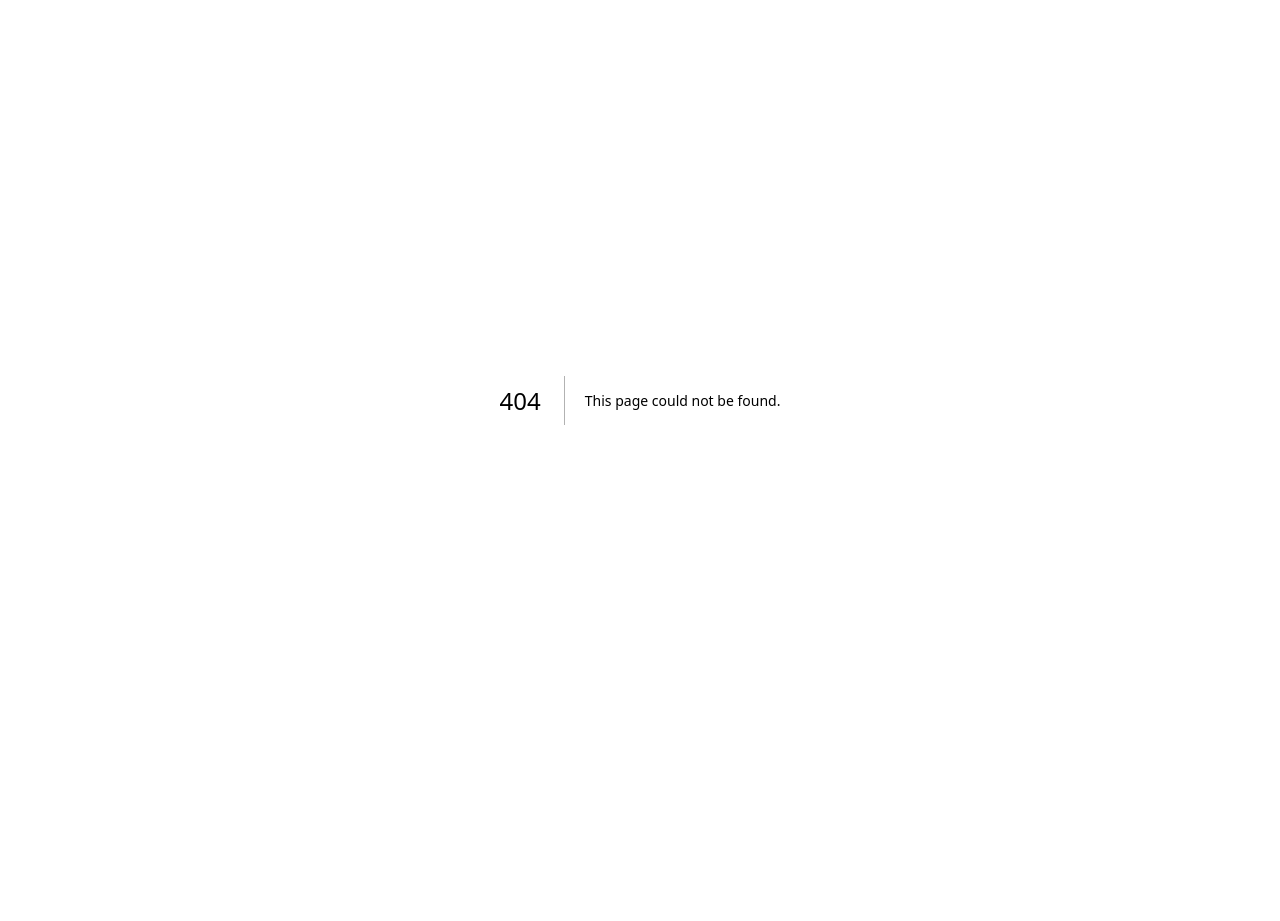
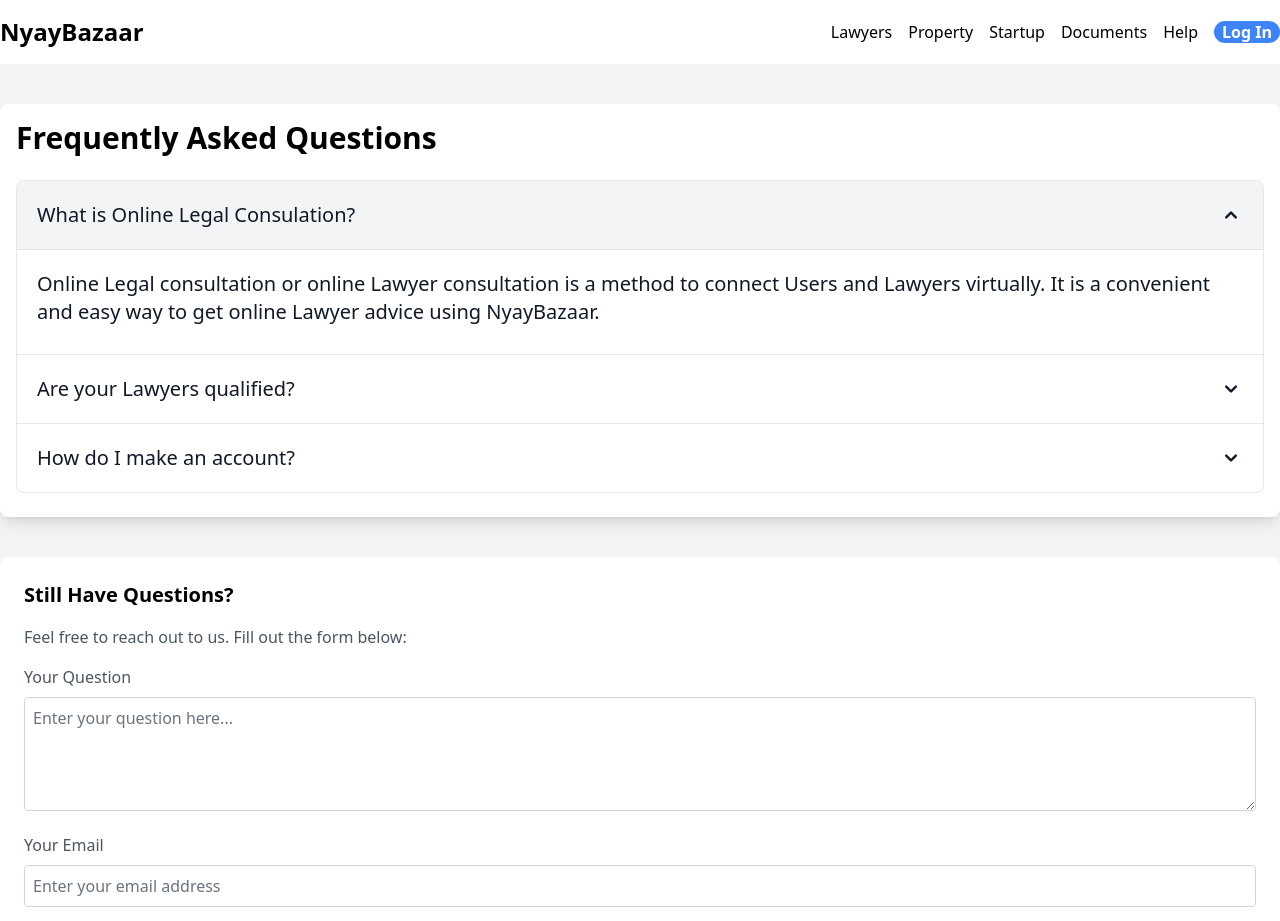
Before and after one commit to noobCoderVP/SIH_vikram, a Next.js app in the folder frontend/: page /help in a window 1280 px wide. Before the commit this address had no page. Shown: the top 921 px of the page. Before the commit the page ends 800 px from the top, so only its background shows below. Built offline with nearby package versions, Linux system fonts and the light colour scheme.

Commit message:
Add Help Page

```diff
--- /dev/null
+++ b/frontend/pages/help.js
@@ -0,0 +1,103 @@
+// HelpSection.js
+'use client';
+import Footer from '@/components/Footer';
+import Header from '@/components/Header';
+import React from 'react';
+import { Accordion } from 'flowbite-react';
+
+function HelpSection() {
+    return (
+        <>
+            <Header />
+            <section className="py-10 bg-gray-100">
+                <div className="container mx-auto">
+                    <div className="bg-white p-4 mb-10 rounded-lg shadow-lg">
+                    <h2 className="text-black text-3xl font-semibold mb-6">Frequently Asked Questions</h2>
+                    {/* List of FAQs */}
+                    <Accordion className='text-xl mb-2'>
+                        <Accordion.Panel>
+                            <Accordion.Title className="text-gray-900">
+                                What is Online Legal Consulation?
+                            </Accordion.Title>
+                            <Accordion.Content>
+
+                                <p className="mb-2 text-gray-900">
+                                    Online Legal consultation or online Lawyer consultation is a method to
+                                    connect Users and Lawyers virtually. It is a convenient and easy way to get online Lawyer
+                                    advice using NyayBazaar.
+                                </p>
+
+
+                            </Accordion.Content>
+                        </Accordion.Panel>
+                        <Accordion.Panel>
+                            <Accordion.Title className="text-gray-900">
+                                Are your Lawyers qualified?
+                            </Accordion.Title>
+                            <Accordion.Content>
+                                <p className="mb-2 text-gray-900">
+
+                                    Flowbite is first conceptualized and designed using the Figma software so everything you see in the library
+                                    has a design equivalent in our Figma file.
+
+                                </p>
+                            </Accordion.Content>
+                        </Accordion.Panel>
+
+                        <Accordion.Panel>
+                            <Accordion.Title className="text-gray-900">
+                                How do I make an account?
+                            </Accordion.Title>
+                            <Accordion.Content>
+                                <p className="mb-2 text-gray-900">
+
+                                    Flowbite is first conceptualized and designed using the Figma software so everything you see in the library
+                                    has a design equivalent in our Figma file.
+
+                                </p>
+                            </Accordion.Content>
+                        </Accordion.Panel>
+                    </Accordion>
+                    </div>
+
+                    {/* Form for Further Questions */}
+                    <div className="bg-white p-6 rounded-lg shadow-lg">
+                        <h3 className="text-black text-xl font-semibold mb-4">Still Have Questions?</h3>
+                        <p className="text-gray-600 mb-4">Feel free to reach out to us. Fill out the form below:</p>
+                        <form>
+                            <div className="mb-4">
+                                <label className="block text-gray-600 font-medium mb-2" htmlFor="question">Your Question</label>
+                                <textarea
+                                    id="question"
+                                    name="question"
+                                    rows="4"
+                                    className="w-full p-2 border border-gray-300 rounded"
+                                    placeholder="Enter your question here..."
+                                ></textarea>
+                            </div>
+                            <div className="mb-4">
+                                <label className="block text-gray-600 font-medium mb-2" htmlFor="email">Your Email</label>
+                                <input
+                                    type="email"
+                                    id="email"
+                                    name="email"
+                                    className="w-full p-2 border border-gray-300 rounded"
+                                    placeholder="Enter your email address"
+                                />
+                            </div>
+                            <button
+                                type="submit"
+                                className="bg-blue-500 hover:bg-blue-700 text-white font-semibold py-2 px-4 rounded-lg"
+                            >
+                                Submit
+                            </button>
+                        </form>
+                    </div>
+                </div>
+            </section>
+            <Footer />
+        </>
+    );
+}
+
+export default HelpSection;
```
